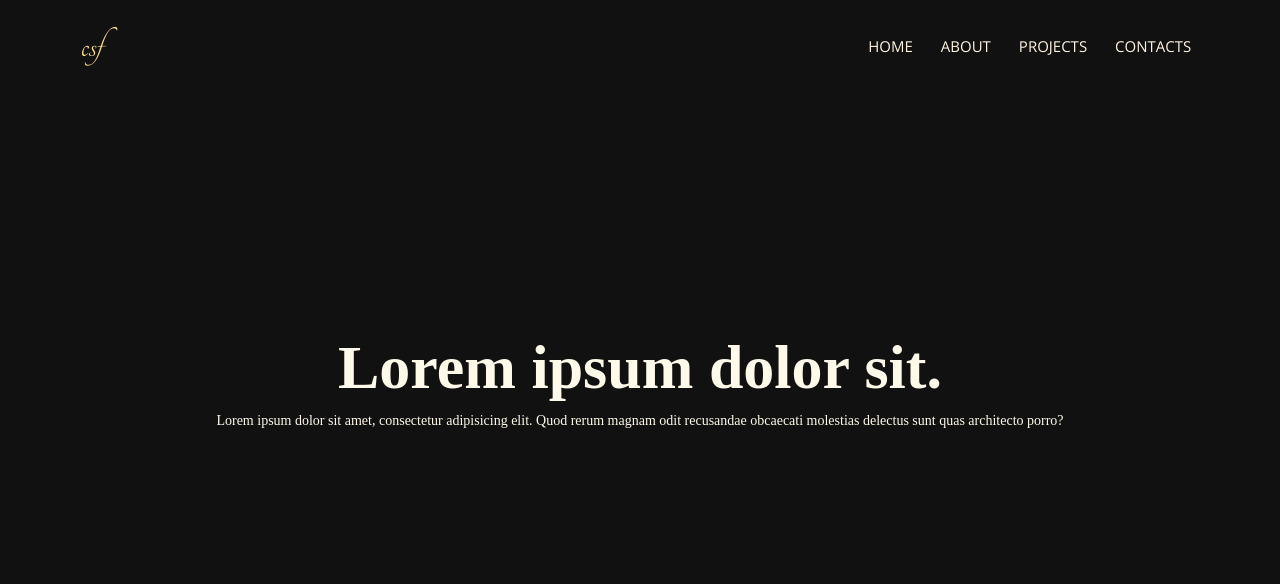
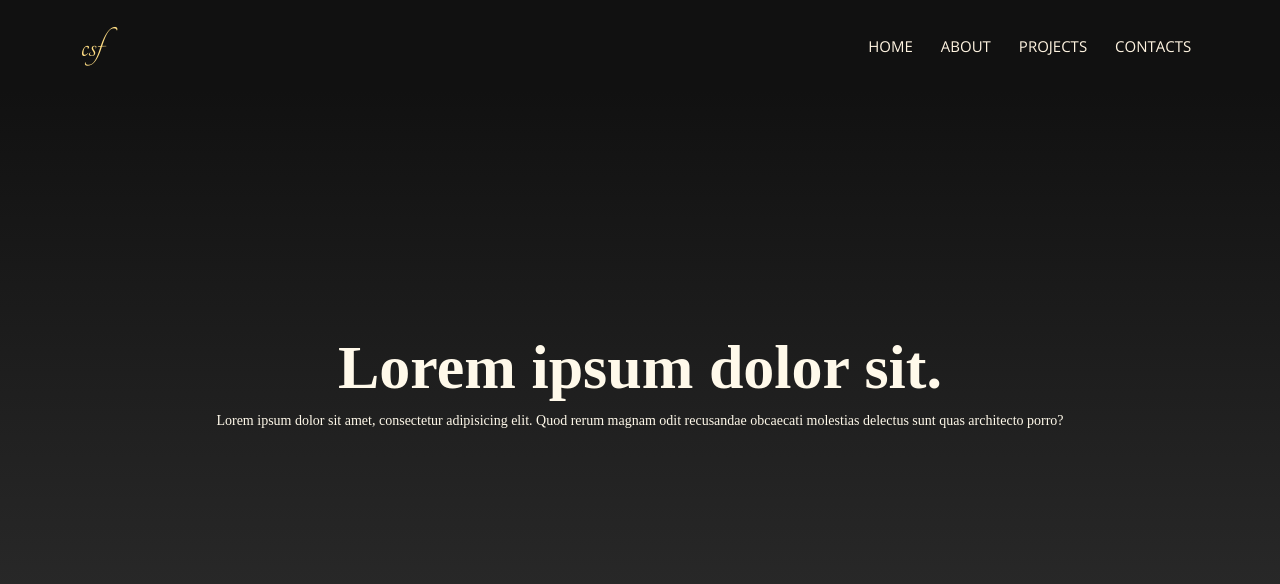
Before and after one commit to calebfederman/calebfederman, a plain HTML site: page index.html in a window 1280 px wide. Drawn offline with nearby package versions, Linux system fonts and the light colour scheme.

Commit message:
Update style.css

```diff
--- a/style.css
+++ b/style.css
@@ -58,7 +58,7 @@ nav{
 .greet{
  width: 100%;
  min-height: 92vh;
- background-color: #111111;
+ background-image: linear-gradient(#111, #333);
 }
 
 .text-box{
```
